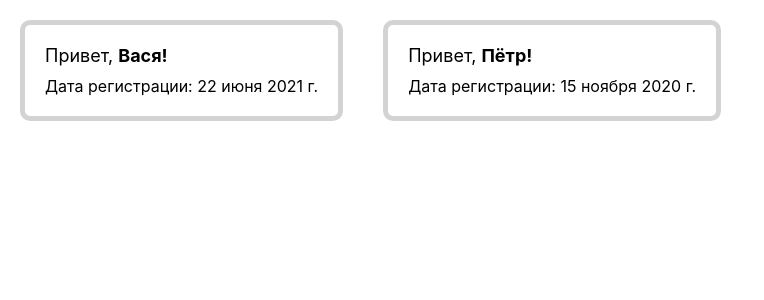
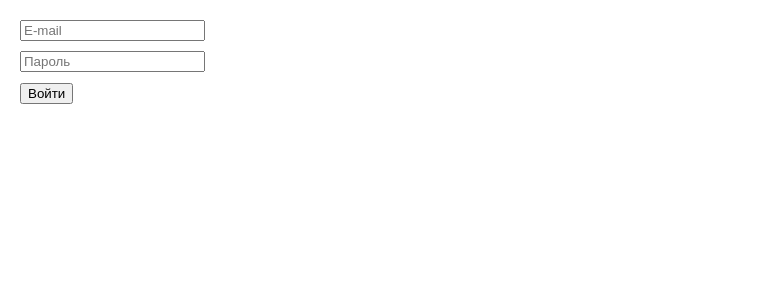
Before and after one commit to oldbelom/home-work-1, a React (Create React App) app: page / in a window 1280 px wide. Shown: the top 300 px of the page, without its empty margins (0-764 px from the left). Built offline with nearby package versions, Linux system fonts and the light colour scheme.

Commit message:
Сделал ДЗ №2

```diff
--- a/src/index.js
+++ b/src/index.js
@@ -1,7 +1,9 @@
 import React from 'react';
 import ReactDOM from 'react-dom';
 import './index.css';
-import App from './tutorial-1/App';
+
+// import App from './tutorial-1/App';
+import App from './tutorial-2/App';
 
 ReactDOM.render(
   <React.StrictMode>
--- /dev/null
+++ b/src/tutorial-2/App.js
@@ -0,0 +1,10 @@
+import React from 'react'
+import AuthForm from './components/AuthForm'
+
+export default function App() {
+    return (
+        <div>
+            <AuthForm />
+        </div>
+    )
+}
--- /dev/null
+++ b/src/tutorial-2/components/AuthForm.css
@@ -0,0 +1,9 @@
+form {
+    margin-left: 20px;
+    margin-top: 20px;
+}
+
+input {
+    display: block;
+    margin-bottom: 10px;
+}
--- /dev/null
+++ b/src/tutorial-2/components/AuthForm.jsx
@@ -0,0 +1,30 @@
+import React from 'react';
+import './AuthForm.css';
+
+export default function AuthForm() {
+    let email = '';
+    let password = '';
+
+    const handleChangeInput = (e) => {
+        e.target.type === 'text' ? (email = e.target.value) : (password = e.target.value);
+    };
+
+    const handleSubmit = (e) => {
+        e.preventDefault();
+
+        if (email.trim() !== '' && password.trim() !== '') {
+            console.log({ email, password });
+            e.target.reset();
+        } else {
+            alert('Необходимо заполнить поля');
+        }
+    };
+
+    return (
+        <form onSubmit={handleSubmit}>
+            <input type="text" onChange={handleChangeInput} placeholder="E-mail" />
+            <input type="password" onChange={handleChangeInput} placeholder="Пароль" />
+            <button type="submit">Войти</button>
+        </form>
+    );
+}
```
